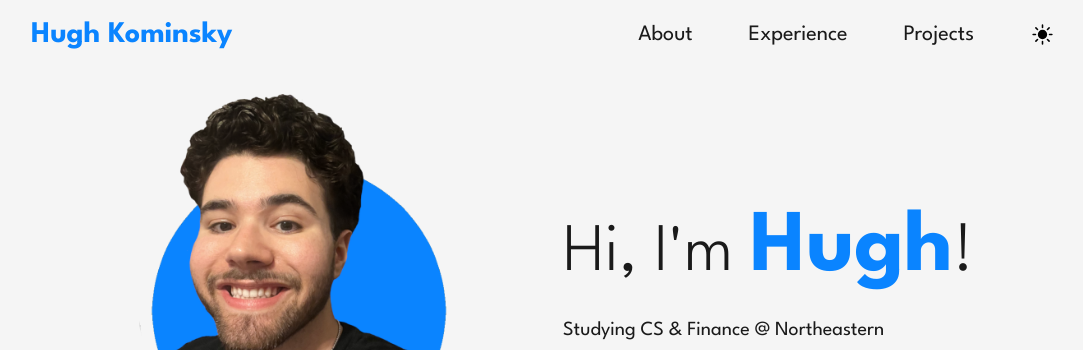
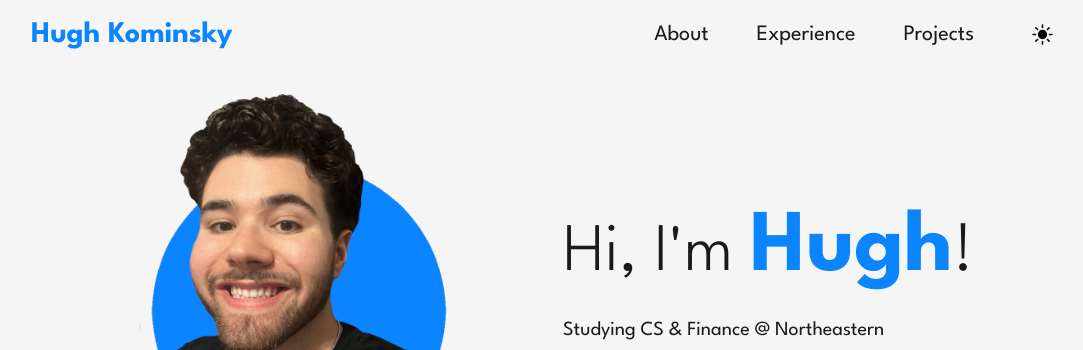
Before and after one commit to hkominsky/hkominsky.github.io, a plain HTML site: page index.html in a window 1280 px wide. Shown: the top 350 px of the page, without its empty margins (93-1176 px from the left). Drawn offline with Linux system fonts and the light colour scheme.

Commit message:
Reduced gap in header items

```diff
--- a/global/styles/header.css
+++ b/global/styles/header.css
@@ -38,7 +38,6 @@ header {
 .nav-list {
   display: flex;
   list-style-type: none;
-  gap: var(--spacing-sm);
 }
 
 .nav-link {
```
